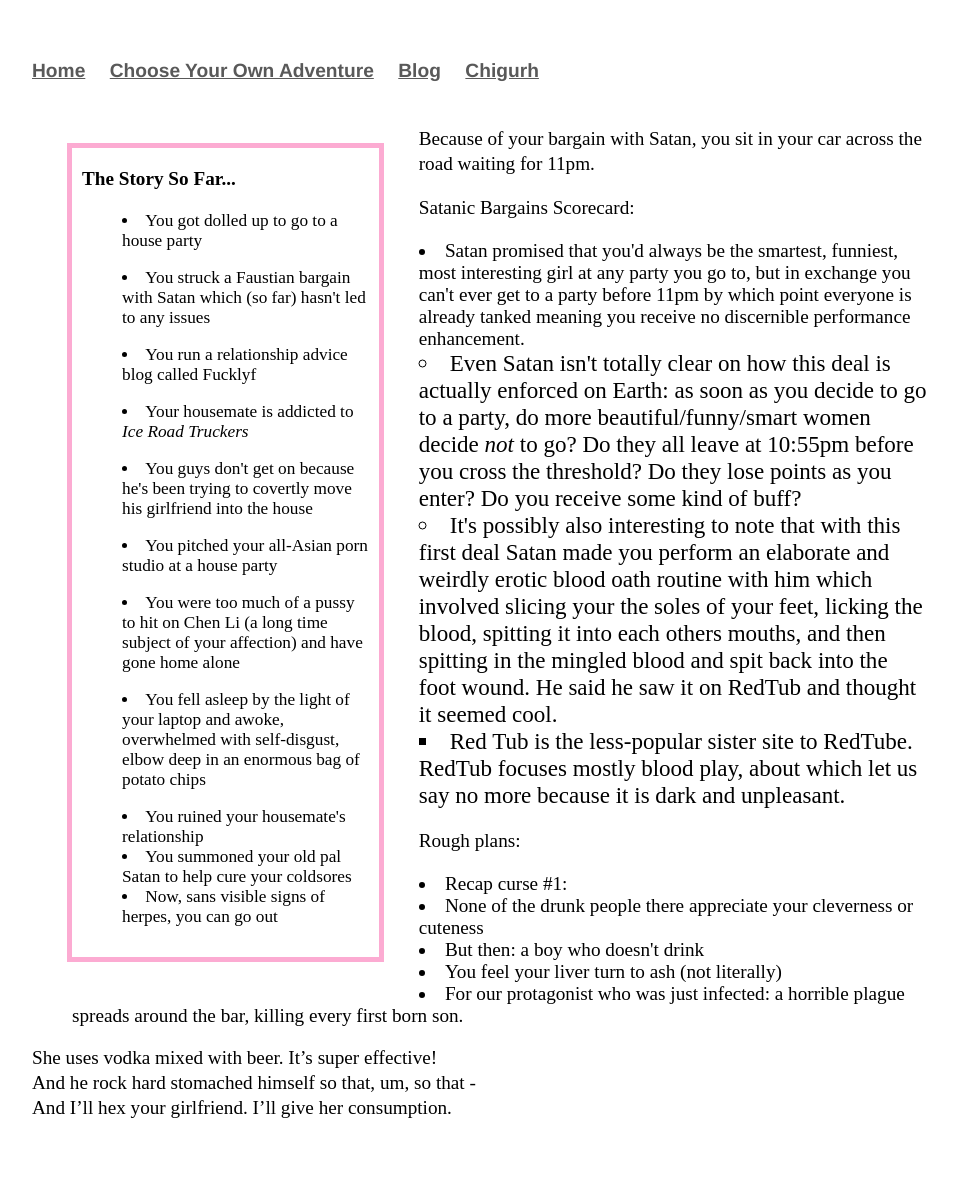
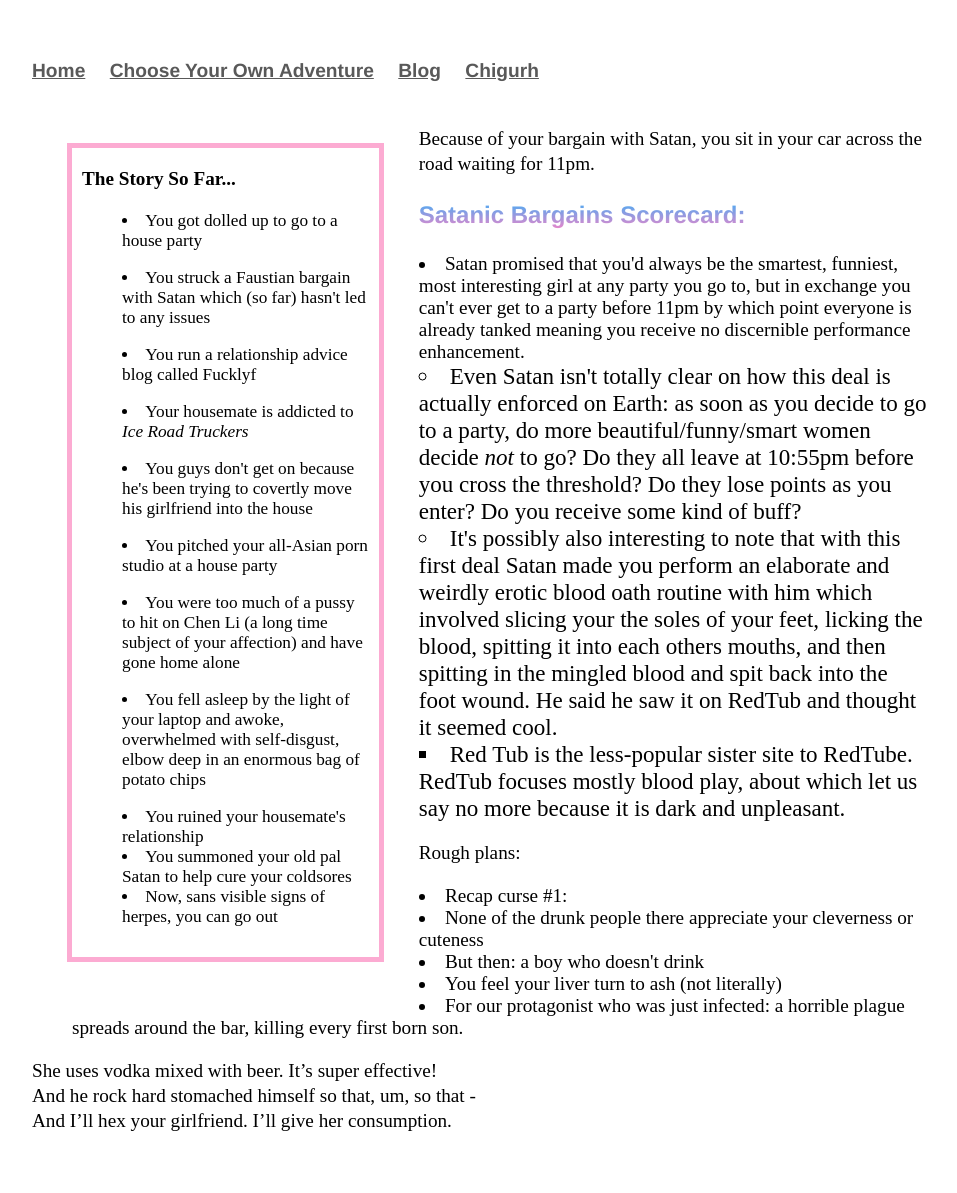
Before and after one commit to Pinelife/pinelife.github.io, a Jekyll site: the page Hellhole/Room11.html, which Jekyll copies as it is, in a window 1280 px wide. Shown: the whole page, without its empty margins (160-1117 px from the left). Built offline with Jekyll 4.4.1, drawn with Linux system fonts in a browser that asks for light colours.

Commit message:
Update Room11.html

```diff
--- a/Hellhole/Room11.html
+++ b/Hellhole/Room11.html
@@ -44,8 +44,7 @@
 <p>
 Because of your bargain with Satan, you sit in your car across the road waiting for 11pm.
 </p>
-<p>
-	Satanic Bargains Scorecard:
+<h3>Satanic Bargains Scorecard:</h3>
 	<ul>
 		<li>Satan promised that you'd always be the smartest, funniest, most interesting girl at any party you go to,
 		but in exchange you can't ever get to a party before 11pm by which point everyone is already tanked meaning you receive no
@@ -63,7 +62,6 @@ Because of your bargain with Satan, you sit in your car across the road waiting
 
 		</li></li>
 </ul>
-</p>
 <p>
 	Rough plans:
 		<ul>
```
